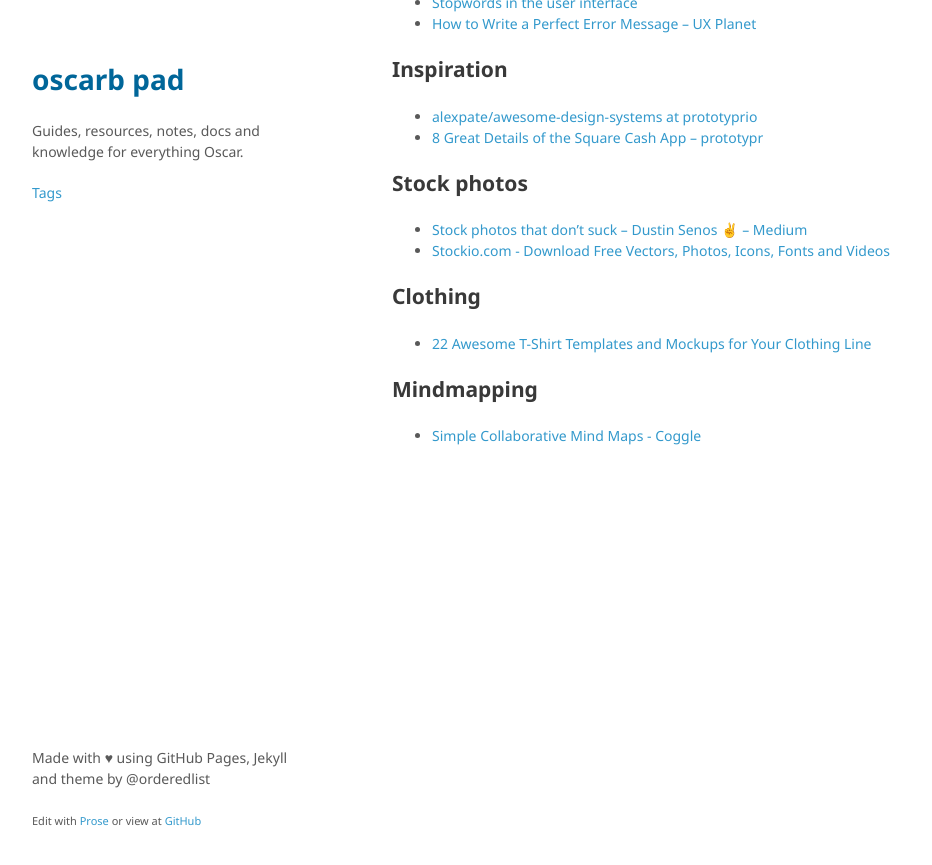
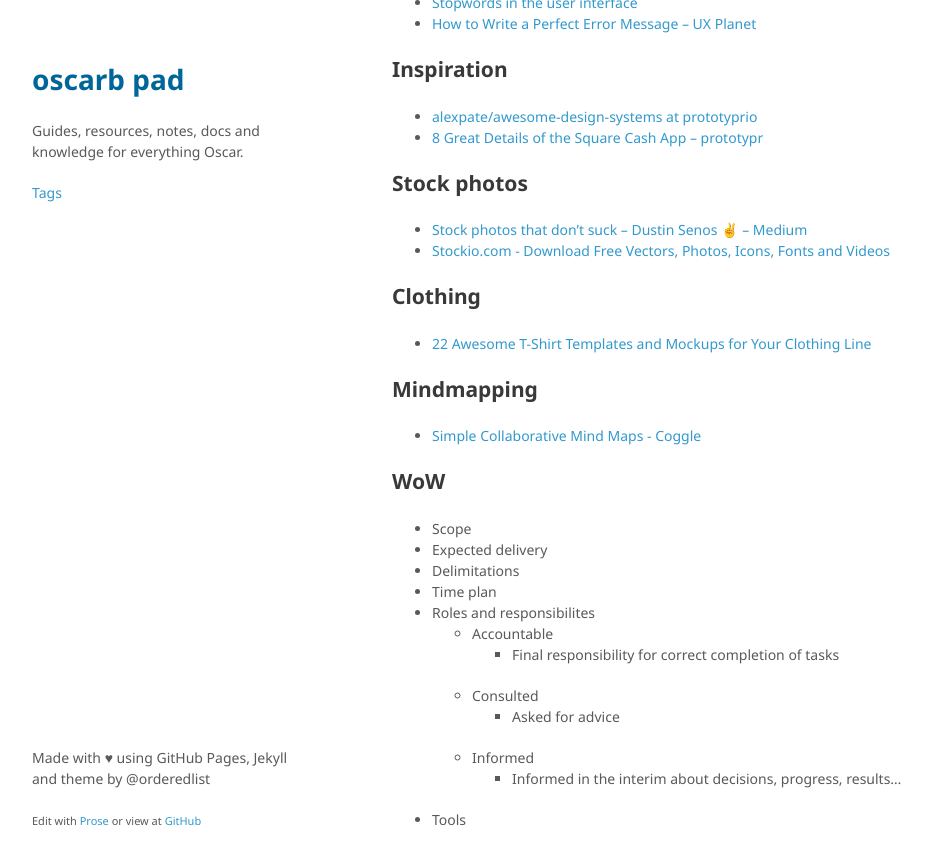
Before and after one commit to oscarb/pad, a Jekyll site: the page built from _docs/ux-resources.md, in a window 1280 px wide and 900 px high, scrolled down 1735 px. Shown: the top 865 px of the window, without its empty margins (128-1060 px from the left). Built offline with Jekyll 4.4.1, drawn with Linux system fonts in a browser that asks for light colours; some web fonts are replaced.

Commit message:
Update ux-resources.md

```diff
--- a/_docs/ux-resources.md
+++ b/_docs/ux-resources.md
@@ -82,3 +82,18 @@ tags: [ux]
 ## Mindmapping
 
 * [Simple Collaborative Mind Maps - Coggle](https://coggle.it/)
+
+## WoW
+
+* Scope
+* Expected delivery
+* Delimitations
+* Time plan
+* Roles and responsibilites
+  * Accountable
+  	* Final responsibility for correct completion of tasks
+  * Consulted
+    * Asked for advice
+  * Informed
+    * Informed in the interim about decisions, progress, results...
+* Tools
```
